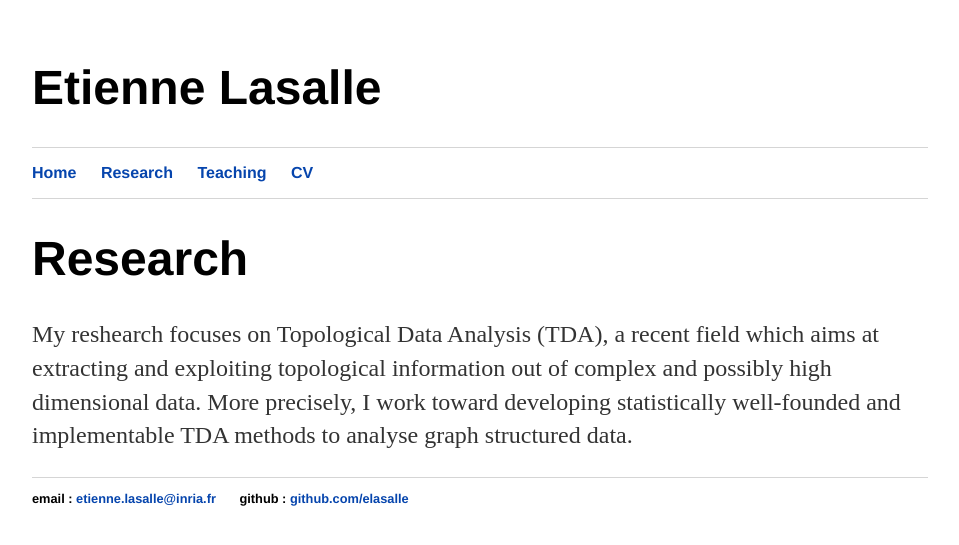
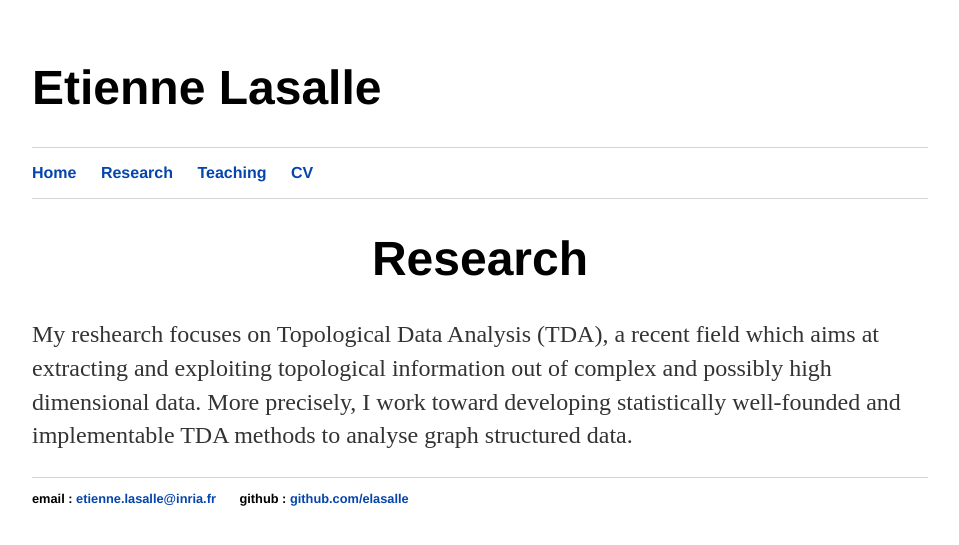
Before and after one commit to elasalle/elasalle.github.io, a Jekyll site: the page built from research/index.html, in a window 1280 px wide. Shown: the top 545 px of the page, without its empty margins (160-1119 px from the left). Built offline with Jekyll 4.4.1, drawn with Linux system fonts in a browser that asks for light colours.

Commit message:
Update index.html

```diff
--- a/research/index.html
+++ b/research/index.html
@@ -3,7 +3,7 @@ layout: default
 title: Etienne Lasalle, Research
 ---
 <div class="blurb">
-  <h1>Research</h1>
+  <h1 class="title">Research</h1>
 	<p> My reshearch focuses on Topological Data Analysis (TDA), a recent field which aims at extracting and exploiting topological information out of complex and possibly high dimensional data.
 		More precisely, I work toward developing statistically well-founded and implementable TDA methods to analyse graph structured data.
 	</p>
```
